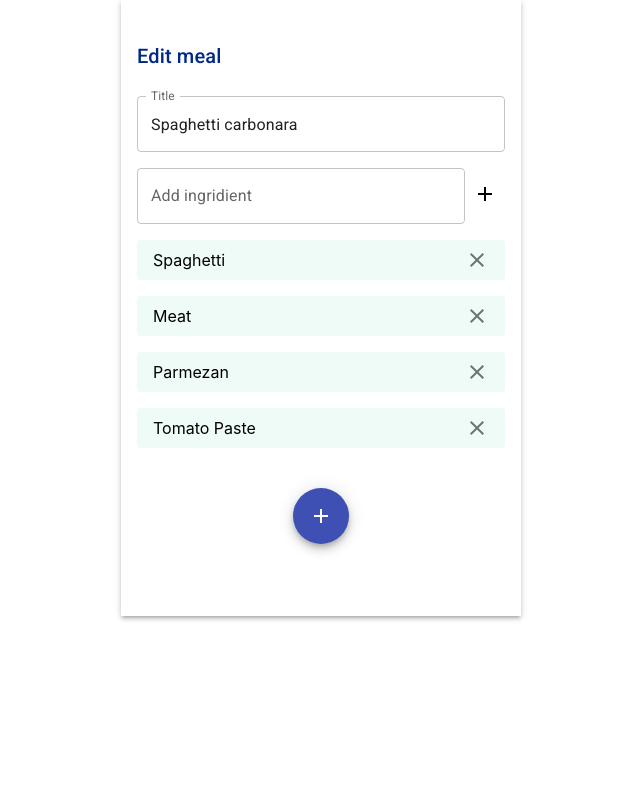
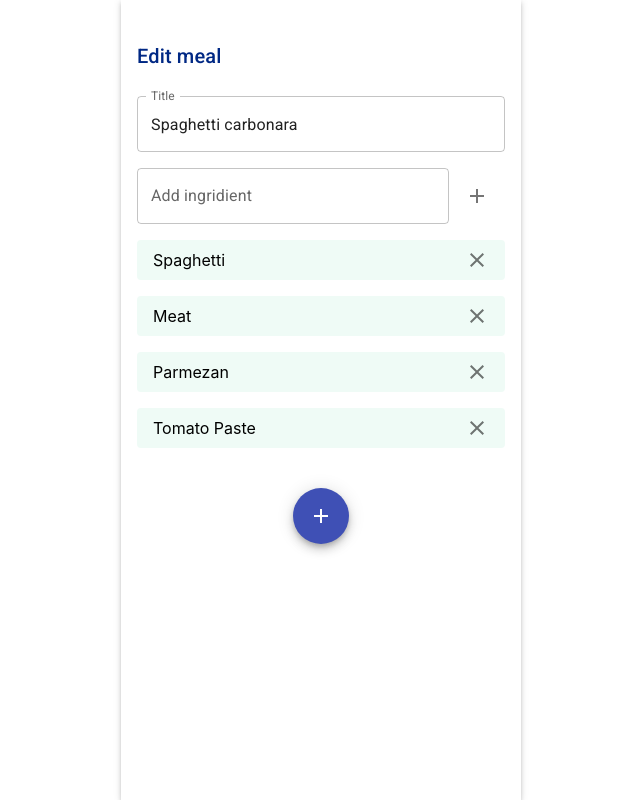
Before and after one commit to alekseevaiana/meals_planner, a React (Create React App) app: page /#/meals/1/edit in a window 1280 px wide. Shown: the whole page, without its empty margins (319-959 px from the left). Built offline with nearby package versions, Linux system fonts and the light colour scheme.

Commit message:
fix hight

```diff
--- a/src/App.css
+++ b/src/App.css
@@ -1,5 +1,7 @@
 .App {
   text-align: center;
+  flex: 1;
+  display: flex;
 }
 
 .App-logo {
--- a/src/App.js
+++ b/src/App.js
@@ -97,11 +97,11 @@ function App() {
       sx={{
         pb: 7,
         pt: 3,
+        width: "100%",
         maxWidth: "400px",
         ml: "auto",
         mr: "auto",
         boxShadow: 3,
-        height: "100%",
       }}
     >
       <Routes>
--- a/src/components/IngridientsList.js
+++ b/src/components/IngridientsList.js
@@ -23,7 +23,7 @@ export default function IngridientsList({ ingridients, handleDelete, type }) {
               {ingridient}
               {type === "form" && (
                 <ClearIcon
-                  sx={{ ml: "auto" }}
+                  sx={{ ml: "auto", cursor: "pointer" }}
                   onClick={() => handleDelete(index)}
                   color="action"
                 />
--- a/src/components/InputAddIngridient.js
+++ b/src/components/InputAddIngridient.js
@@ -1,5 +1,5 @@
 import { useState } from "react";
-import { TextField, Box, Autocomplete } from "@mui/material";
+import { TextField, Box, Autocomplete, IconButton } from "@mui/material";
 import AddIcon from "@mui/icons-material/Add";
 
 export default function InputAddIngridient({
@@ -51,13 +51,9 @@ export default function InputAddIngridient({
           )}
         />
         <Box sx={{ p: 1 }}>
-          <AddIcon
-            aria-label="add ingridient"
-            // could be added to ingridients in meal or another list
-            onClick={handleAdd}
-            edge="end"
-            sx={{ ml: "auto" }}
-          />
+          <IconButton onClick={handleAdd}>
+            <AddIcon aria-label="add ingridient" sx={{ ml: "auto" }} />
+          </IconButton>
         </Box>
       </Box>
     </>
--- a/src/index.css
+++ b/src/index.css
@@ -1,3 +1,7 @@
+html {
+  height: 100%;
+}
+
 body {
   margin: 0;
   font-family: -apple-system, BlinkMacSystemFont, "Segoe UI", "Roboto", "Oxygen",
@@ -6,6 +10,14 @@ body {
   -webkit-font-smoothing: antialiased;
   -moz-osx-font-smoothing: grayscale;
   margin: 0 auto;
+  height: 100%;
+  display: flex;
+  flex-direction: column;
+}
+
+#root {
+  flex: 1;
+  display: flex;
 }
 
 * {
```
